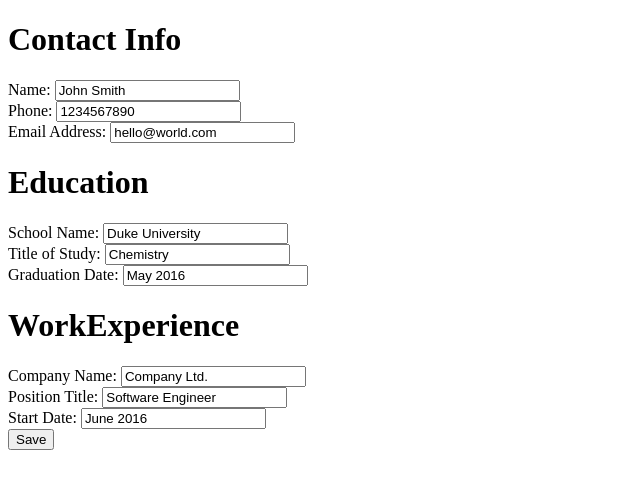
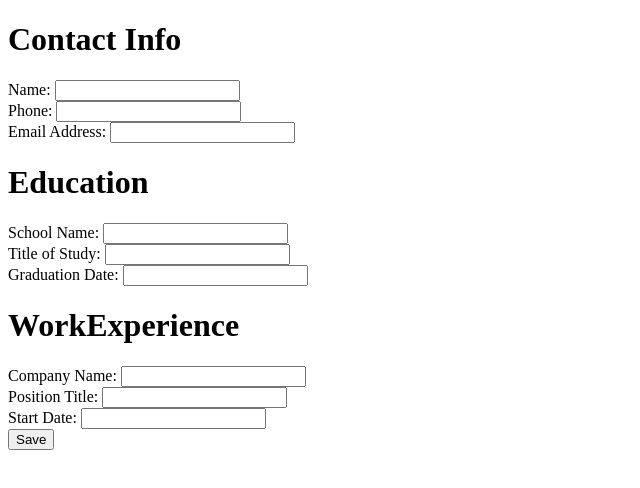
Before and after one commit to jikki-odin/cv-application, a React (Vite) app: page / in a window 1280 px wide. Both pictures are taken after a click on the button "Edit". Shown: the top 488 px of the page, without its empty margins (0-640 px from the left). Built offline with nearby package versions, Linux system fonts and the light colour scheme.

Commit message:
feat: add handlers for data change

```diff
--- a/src/components/CVApplication.jsx
+++ b/src/components/CVApplication.jsx
@@ -4,13 +4,105 @@ import ContactInfo from "./sections/ContactInfo";
 import Education from "./sections/Education";
 import WorkExperience from "./sections/WorkExperience";
 import Section from "./Section";
-import applicant from "../data";
+import baseApplicant from "../data";
 
 export default function CVApplication() {
   const [editing, setEditing] = useState(false);
+  const [applicant, setApplicant] = useState(baseApplicant);
 
   function handleClick() {
     setEditing(!editing);
+  }
+
+  // TODO: simplify this handler structure!!! Oh so gross...
+  function handleNameChange(e) {
+    setApplicant({
+      ...applicant,
+      contactInfo: {
+        ...applicant.contactInfo,
+        name: e.target.value,
+      },
+    });
+  }
+
+  function handlePhoneChange(e) {
+    setApplicant({
+      ...applicant,
+      contactInfo: {
+        ...applicant.contactInfo,
+        phone: e.target.value,
+      },
+    });
+  }
+
+  function handleEmailChange(e) {
+    setApplicant({
+      ...applicant,
+      contactInfo: {
+        ...applicant.contactInfo,
+        email: e.target.value,
+      },
+    });
+  }
+
+  function handleSchoolNameChange(e) {
+    setApplicant({
+      ...applicant,
+      education: {
+        ...applicant.education,
+        schoolName: e.target.value,
+      },
+    });
+  }
+
+  function handleTitleOfStudyChange(e) {
+    setApplicant({
+      ...applicant,
+      education: {
+        ...applicant.education,
+        titleOfStudy: e.target.value,
+      },
+    });
+  }
+
+  function handleGraduationDateChange(e) {
+    setApplicant({
+      ...applicant,
+      education: {
+        ...applicant.education,
+        graduationDate: e.target.value,
+      },
+    });
+  }
+
+  function handleCompanyNameChange(e) {
+    setApplicant({
+      ...applicant,
+      workExperience: {
+        ...applicant.workExperience,
+        companyName: e.target.value,
+      },
+    });
+  }
+
+  function handlePositionTitleChange(e) {
+    setApplicant({
+      ...applicant,
+      workExperience: {
+        ...applicant.workExperience,
+        positionTitle: e.target.value,
+      },
+    });
+  }
+
+  function handleStartDateChange(e) {
+    setApplicant({
+      ...applicant,
+      workExperience: {
+        ...applicant.workExperience,
+        startDate: e.target.value,
+      },
+    });
   }
 
   const { contactInfo, education, workExperience } = applicant;
@@ -18,13 +110,31 @@ export default function CVApplication() {
   return (
     <>
       <Section title="Contact Info">
-        <ContactInfo editing={editing} contactInfo={contactInfo} />
+        <ContactInfo
+          editing={editing}
+          contactInfo={contactInfo}
+          onNameChange={handleNameChange}
+          onPhoneChange={handlePhoneChange}
+          onEmailChange={handleEmailChange}
+        />
       </Section>
       <Section title="Education">
-        <Education editing={editing} education={education} />
+        <Education
+          editing={editing}
+          education={education}
+          onSchoolNameChange={handleSchoolNameChange}
+          onTitleOfStudyChange={handleTitleOfStudyChange}
+          onGraduationDateChange={handleGraduationDateChange}
+        />
       </Section>
       <Section title="WorkExperience">
-        <WorkExperience editing={editing} workExperience={workExperience} />
+        <WorkExperience
+          editing={editing}
+          workExperience={workExperience}
+          onCompanyNameChange={handleCompanyNameChange}
+          onPositionTitleChange={handlePositionTitleChange}
+          onStartDateChange={handleStartDateChange}
+        />
       </Section>
       <button type="submit" onClick={handleClick}>
         {editing ? "Save" : "Edit"}
--- a/src/components/sections/ContactInfo.jsx
+++ b/src/components/sections/ContactInfo.jsx
@@ -1,20 +1,39 @@
-export default function ContactInfo({ editing, contactInfo }) {
+export default function ContactInfo({
+  editing,
+  contactInfo,
+  onNameChange,
+  onPhoneChange,
+  onEmailChange,
+}) {
   const { name, phone, email } = contactInfo;
 
   return (
     <form>
       <div>
         <label for="name">Name: </label>
-        {editing ? <input name="name" value={name}></input> : name}
+        {editing ? (
+          <input name="name" value={name} onChange={onNameChange}></input>
+        ) : (
+          name
+        )}
       </div>
       <div>
         <label for="phone">Phone: </label>
-        {editing ? <input name="phone" value={phone}></input> : phone}
+        {editing ? (
+          <input name="phone" value={phone} onChange={onPhoneChange}></input>
+        ) : (
+          phone
+        )}
       </div>
       <div>
         <label for="email">Email Address: </label>
         {editing ? (
-          <input type="email" name="email" value={email}></input>
+          <input
+            type="email"
+            name="email"
+            value={email}
+            onChange={onEmailChange}
+          ></input>
         ) : (
           email
         )}
--- a/src/components/sections/Education.jsx
+++ b/src/components/sections/Education.jsx
@@ -1,4 +1,10 @@
-export default function Education({ editing, education }) {
+export default function Education({
+  editing,
+  education,
+  onSchoolNameChange,
+  onTitleOfStudyChange,
+  onGraduationDateChange,
+}) {
   const { schoolName, titleOfStudy, graduationDate } = education;
 
   return (
@@ -6,7 +12,11 @@ export default function Education({ editing, education }) {
       <div>
         <label for="schoolName">School Name: </label>
         {editing ? (
-          <input name="schoolName" value={schoolName}></input>
+          <input
+            name="schoolName"
+            value={schoolName}
+            onChange={onSchoolNameChange}
+          ></input>
         ) : (
           schoolName
         )}
@@ -14,7 +24,11 @@ export default function Education({ editing, education }) {
       <div>
         <label for="titleOfStudy">Title of Study: </label>
         {editing ? (
-          <input name="titleOfStudy" value={titleOfStudy}></input>
+          <input
+            name="titleOfStudy"
+            value={titleOfStudy}
+            onChange={onTitleOfStudyChange}
+          ></input>
         ) : (
           titleOfStudy
         )}
@@ -22,7 +36,11 @@ export default function Education({ editing, education }) {
       <div>
         <label for="graduationDate">Graduation Date: </label>
         {editing ? (
-          <input name="graduationDate" value={graduationDate}></input>
+          <input
+            name="graduationDate"
+            value={graduationDate}
+            onChange={onGraduationDateChange}
+          ></input>
         ) : (
           graduationDate
         )}
--- a/src/components/sections/WorkExperience.jsx
+++ b/src/components/sections/WorkExperience.jsx
@@ -1,4 +1,10 @@
-export default function WorkExperience({ editing, workExperience }) {
+export default function WorkExperience({
+  editing,
+  workExperience,
+  onCompanyNameChange,
+  onPositionTitleChange,
+  onStartDateChange,
+}) {
   const { companyName, positionTitle, startDate } = workExperience;
 
   return (
@@ -6,7 +12,11 @@ export default function WorkExperience({ editing, workExperience }) {
       <div>
         <label for="companyName">Company Name: </label>
         {editing ? (
-          <input name="companyName" value={companyName}></input>
+          <input
+            name="companyName"
+            value={companyName}
+            onChange={onCompanyNameChange}
+          ></input>
         ) : (
           companyName
         )}
@@ -14,7 +24,11 @@ export default function WorkExperience({ editing, workExperience }) {
       <div>
         <label for="positionTitle">Position Title: </label>
         {editing ? (
-          <input name="positionTitle" value={positionTitle}></input>
+          <input
+            name="positionTitle"
+            value={positionTitle}
+            onChange={onPositionTitleChange}
+          ></input>
         ) : (
           positionTitle
         )}
@@ -22,7 +36,11 @@ export default function WorkExperience({ editing, workExperience }) {
       <div>
         <label for="startDate">Start Date: </label>
         {editing ? (
-          <input name="startDate" value={startDate}></input>
+          <input
+            name="startDate"
+            value={startDate}
+            onChange={onStartDateChange}
+          ></input>
         ) : (
           startDate
         )}
--- a/src/data.js
+++ b/src/data.js
@@ -1,19 +1,19 @@
-let applicant = {
+const baseApplicant = {
   contactInfo: {
-    name: "John Smith",
-    phone: "1234567890",
-    email: "hello@world.com",
+    name: "",
+    phone: "",
+    email: "",
   },
   education: {
-    schoolName: "Duke University",
-    titleOfStudy: "Chemistry",
-    graduationDate: "May 2016",
+    schoolName: "",
+    titleOfStudy: "",
+    graduationDate: "",
   },
   workExperience: {
-    companyName: "Company Ltd.",
-    positionTitle: "Software Engineer",
-    startDate: "June 2016",
+    companyName: "",
+    positionTitle: "",
+    startDate: "",
   },
 };
 
-export default applicant;
+export default baseApplicant;
```
